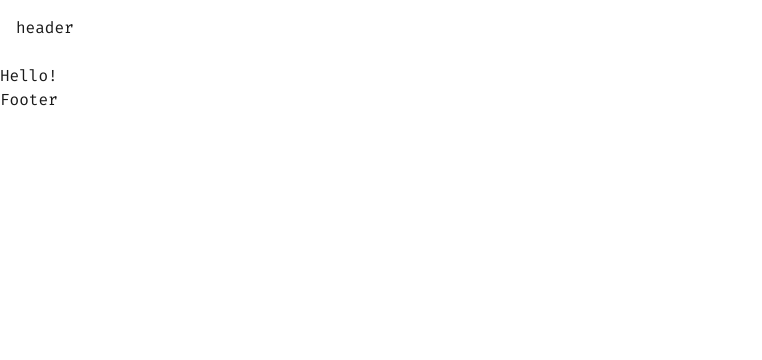
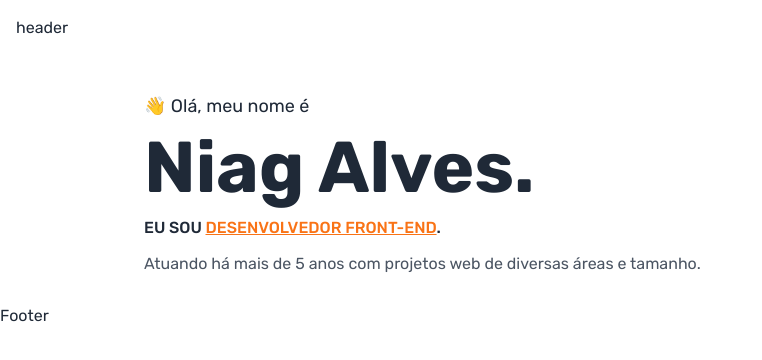
Before and after one commit to niagalves/niagalves.com, a SvelteKit app: page / in a window 1280 px wide. Shown: the top 360 px of the page, without its empty margins (0-762 px from the left). Built offline with nearby package versions, Linux system fonts and the light colour scheme.

Commit message:
feat: add intro component

```diff
--- a/src/app.css
+++ b/src/app.css
@@ -1,4 +1,4 @@
-@import url('https://fonts.googleapis.com/css2?family=Fira+Code:wght@300;400;500;600;700&display=swap');
+@import url('https://fonts.googleapis.com/css2?family=Rubik:ital,wght@0,300;0,400;0,500;0,600;0,700;0,800;0,900;1,300;1,400;1,500;1,600;1,700;1,800;1,900&display=swap');
 @tailwind base;
 @tailwind components;
 @tailwind utilities;
@@ -6,5 +6,5 @@
 *,
 html,
 body {
-	@apply font-fira font-normal text-black/90;
+	@apply font-rubik font-normal text-gray-800;
 }
--- a/src/routes/+layout.svelte
+++ b/src/routes/+layout.svelte
@@ -1,8 +1,8 @@
 <script lang="ts">
 	import '../app.css';
 
-  import Header from '$lib/components/Header/Header.svelte';
-  import Footer from '$lib/components/Footer/Footer.svelte';
+	import Header from '$lib/components/Header/Header.svelte';
+	import Footer from '$lib/components/Footer/Footer.svelte';
 </script>
 
 <Header />
--- a/src/routes/+page.svelte
+++ b/src/routes/+page.svelte
@@ -1 +1,5 @@
-<h1>Hello!</h1>
+<script>
+	import Intro from './components/Intro/index.svelte';
+</script>
+
+<Intro />
--- /dev/null
+++ b/src/routes/components/Intro/index.svelte
@@ -0,0 +1,10 @@
+<section class="p-4 max-w-5xl mx-auto my-3">
+	<h6 class="font-normal text-lg mb-3">👋 Olá, meu nome é</h6>
+	<h1 class="font-bold sm:text-7xl text-5xl mb-3">Niag Alves.</h1>
+	<p class="mt-3 uppercase text-base font-medium">
+		Eu sou <strong class="text-orange-500 underline font-medium">Desenvolvedor front-end</strong>.
+	</p>
+	<p class="mt-3 text-gray-600 leading-6 text-base">
+		Atuando há mais de 5 anos com projetos web de diversas áreas e tamanho.
+	</p>
+</section>
--- a/tailwind.config.cjs
+++ b/tailwind.config.cjs
@@ -5,7 +5,7 @@ module.exports = {
 	theme: {
 		extend: {
 			fontFamily: {
-				fira: ['Fira Code', 'monospace']
+				rubik: ['Rubik', 'sans-serif']
 			}
 		}
 	},
```
